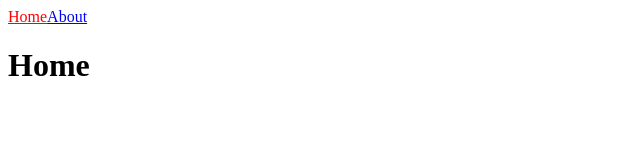
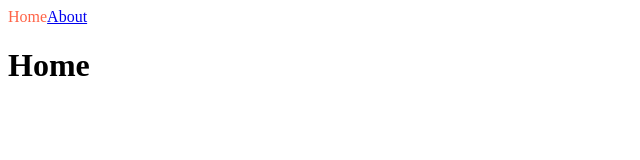
Before and after one commit to LeeGwonSeon/NextJS_NSM, a Next.js app in the folder nextjs-intro/: page / in a window 1280 px wide. Shown: the top 160 px of the page, without its empty margins (0-640 px from the left). Built offline with nearby package versions, Linux system fonts and the light colour scheme.

Commit message:
NextJS_Styles JSX

```diff
--- a/nextjs-intro/components/NavBar.js
+++ b/nextjs-intro/components/NavBar.js
@@ -1,12 +1,27 @@
 import Link from "next/link";
 import { useRouter } from "next/router";
+import styles from "./NavBar.module.css";
 
 export default function NavBar() {
   const router = useRouter();
   return (
     <nav>
-      <Link href="/" style={{color: router.pathname === "/" ? "red" : "blue"}}>Home</Link>
-      <Link href="/about" style={{color: router.pathname === "/about" ? "red" : "blue"}}>About</Link>
+      <Link
+        href="/"
+        className={`${styles.link} ${
+          router.pathname === "/" ? styles.active : ""
+        }`}
+      >
+        Home
+      </Link>
+      <Link
+        href="/about"
+        className={[router.pathname === "/about" ? styles.active : ""].join(
+          " "
+        )}
+      >
+        About
+      </Link>
     </nav>
   );
 }
--- /dev/null
+++ b/nextjs-intro/components/NavBar.module.css
@@ -0,0 +1,7 @@
+.link {
+    text-decoration: none;
+}
+
+.active {
+    color: tomato;
+}
```
